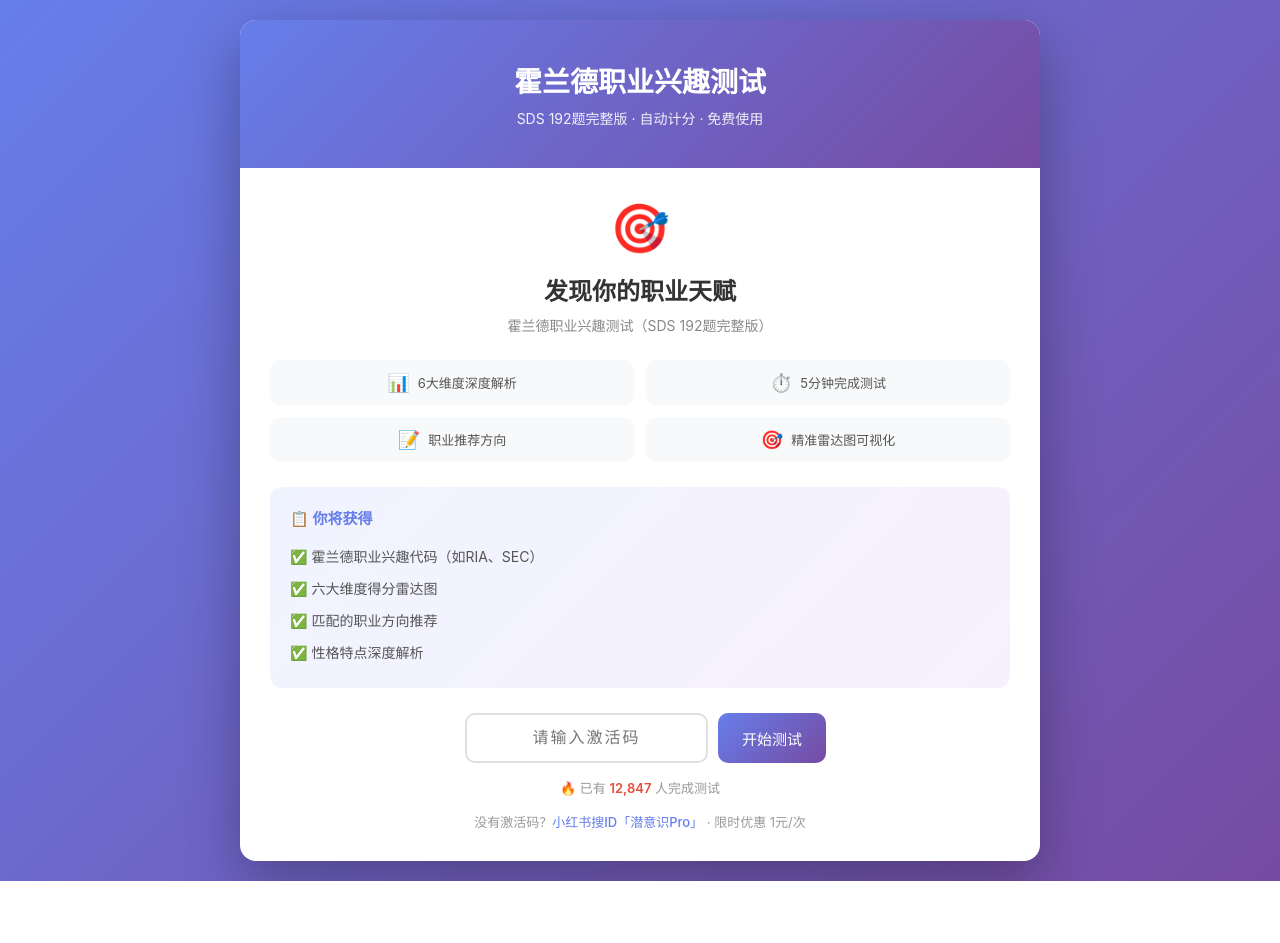
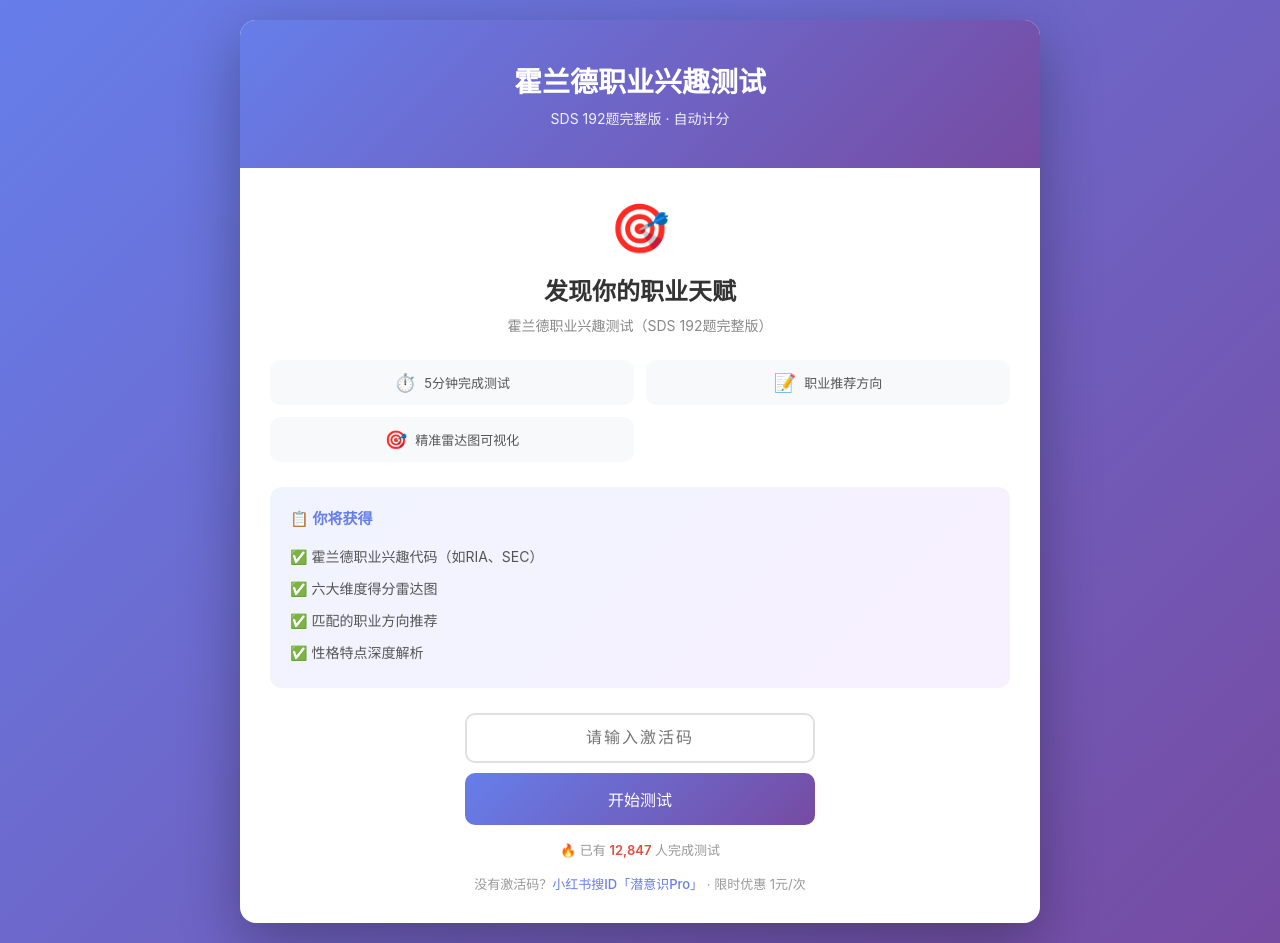
Before and after one commit to dada0601/holland-test, a plain HTML site: page index.html in a window 1280 px wide. Before the commit the page ends 881 px from the top, so only its background shows below. Drawn offline with Linux system fonts and the light colour scheme.

Commit message:
首页布局更新

```diff
--- a/index.html
+++ b/index.html
@@ -114,6 +114,7 @@
   }
   .code-input-wrapper {
     display: flex;
+    flex-direction: column;
     gap: 10px;
     max-width: 350px;
     margin: 0 auto 15px;
@@ -138,11 +139,12 @@
     color: #fff;
     border: none;
     border-radius: 10px;
-    font-size: 15px;
+    font-size: 16px;
     cursor: pointer;
     transition: transform 0.2s, box-shadow 0.2s;
     white-space: nowrap;
     font-weight: 500;
+    width: 100%;
   }
   .code-submit-btn:hover {
     transform: translateY(-2px);
@@ -509,7 +511,7 @@
 <div class="container">
   <div class="header">
     <h1>霍兰德职业兴趣测试</h1>
-    <p>SDS 192题完整版 · 自动计分 · 免费使用</p>
+    <p>SDS 192题完整版 · 自动计分</p>
   </div>
 
   <div class="progress-bar" id="progressBar" style="display: none;"><div class="progress-fill" id="progressFill"></div></div>
@@ -522,10 +524,7 @@
     <p class="subtitle">霍兰德职业兴趣测试（SDS 192题完整版）</p>
 
     <div class="features">
-      <div class="feature-item">
-        <span class="feature-icon">📊</span>
-        <span class="feature-text">6大维度深度解析</span>
-      </div>
+
       <div class="feature-item">
         <span class="feature-icon">⏱️</span>
         <span class="feature-text">5分钟完成测试</span>
@@ -1186,6 +1185,12 @@ function renderQuestions() {
   const section3 = document.getElementById('section3');
   const section4 = document.getElementById('section4');
 
+  // 先清空，避免重复渲染
+  section1.innerHTML = '';
+  section2.innerHTML = '';
+  section3.innerHTML = '';
+  section4.innerHTML = '';
+
   questions.forEach(q => {
     const qDiv = document.createElement('div');
     qDiv.className = 'question';
@@ -1409,7 +1414,7 @@ function submitQuiz() {
   const dimAnalysis = document.getElementById('dimensionAnalysis');
   const dimTypes = ['R', 'I', 'A', 'S', 'E', 'C'];
   dimAnalysis.innerHTML = `
-    <h3>🔍 六大维度深度解析</h3>
+    <h3>🔍 六大维度</h3>
     ${dimTypes.map(t => `
       <div class="dim-item">
         <div class="dim-type" style="background: ${typeDescriptions[t].color}">${t}</div>
```
